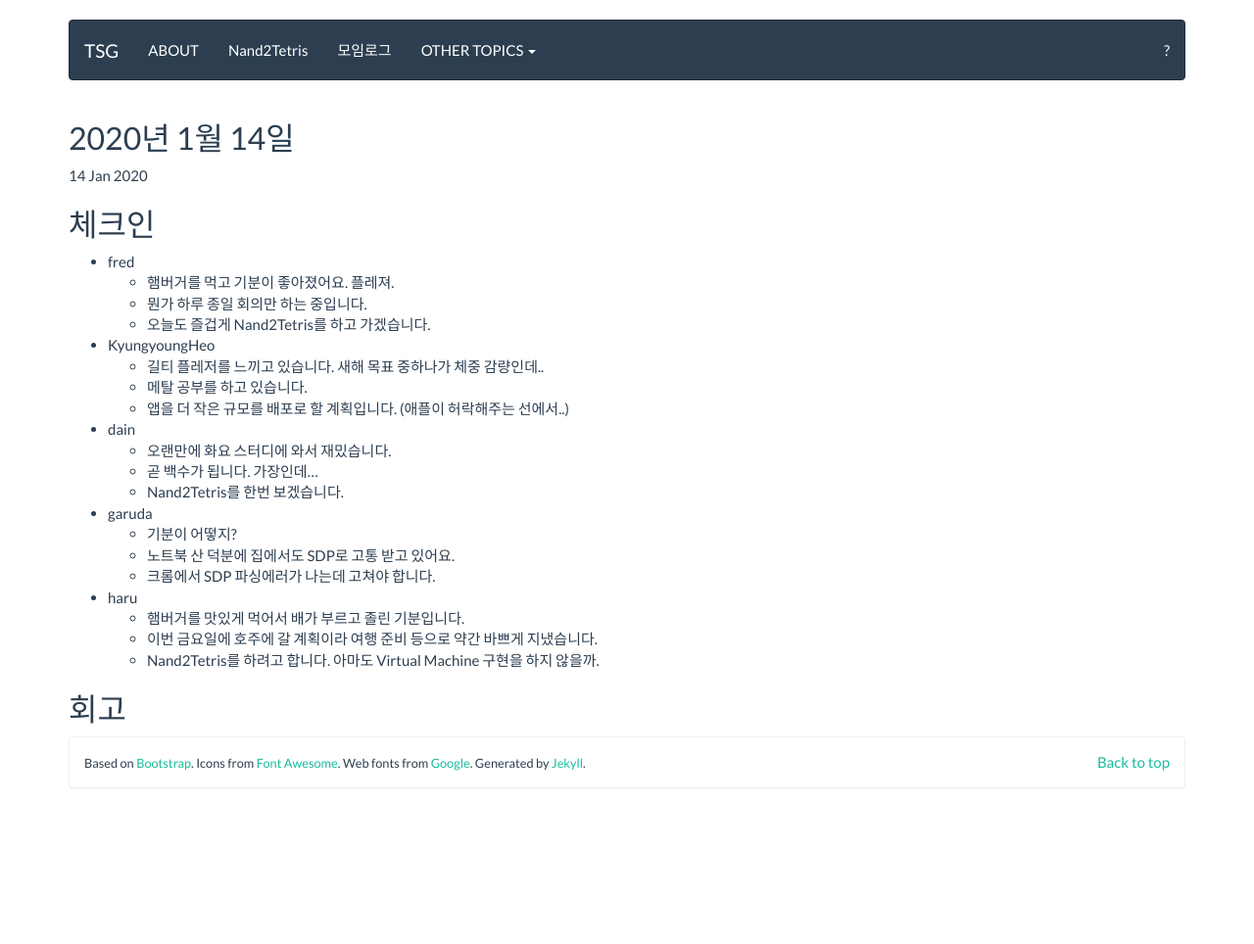
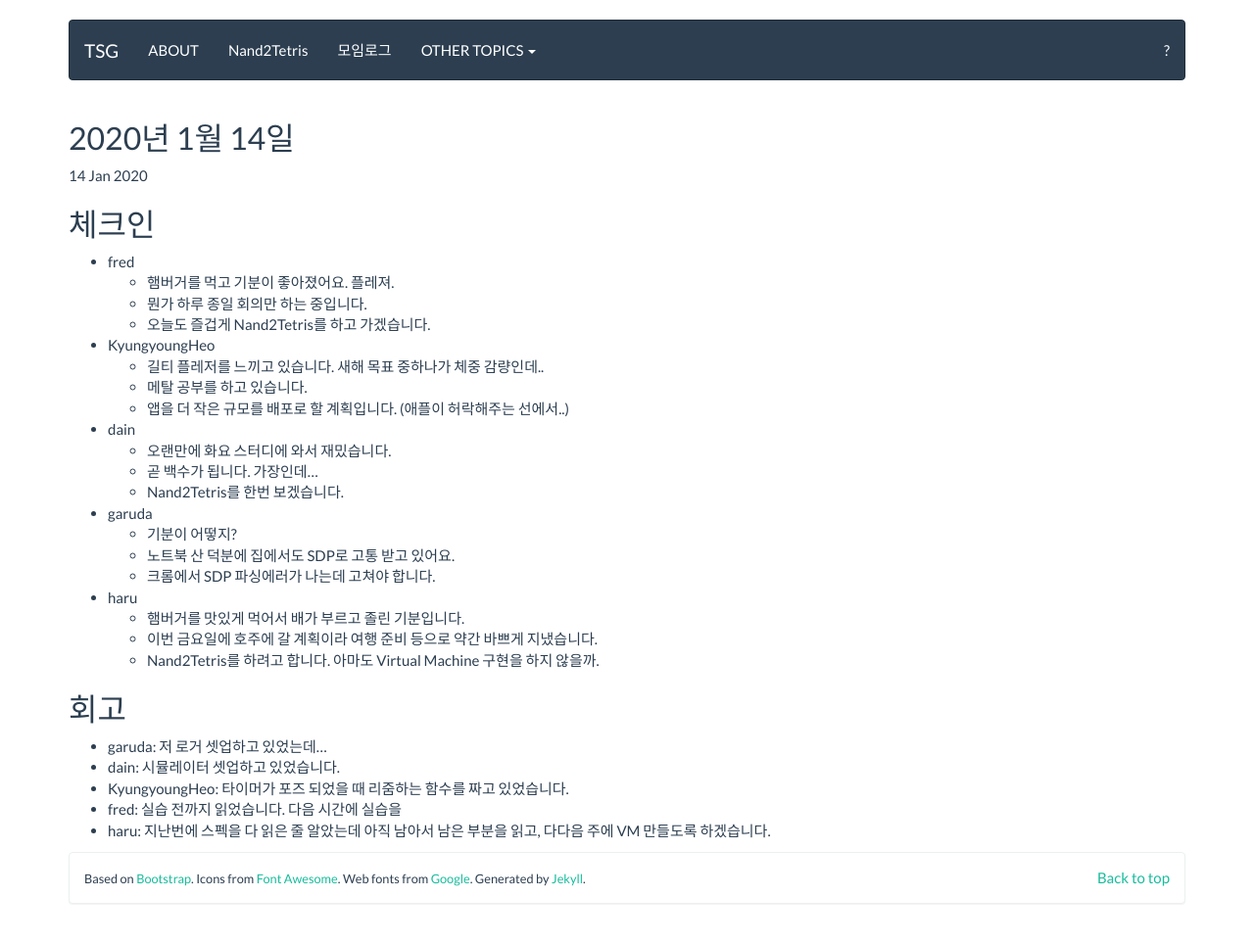
Before and after one commit to tuestudy/tuestudy.github.io, a Jekyll site: the page built from _posts/2020-01-14-meeting.md, in a window 1280 px wide. Shown: the whole page at 98% size. Built offline with Jekyll 4.4.1, drawn with Linux system fonts in a browser that asks for light colours; before the commit the page ends 900 px from its top, so only the background shows below that.

Commit message:
2020년 1월 14일 회고

```diff
--- a/_posts/2020-01-14-meeting.md
+++ b/_posts/2020-01-14-meeting.md
@@ -30,3 +30,9 @@
   - Nand2Tetris를 하려고 합니다. 아마도 Virtual Machine 구현을 하지 않을까.
 
 ## 회고
+
+- garuda: 저 로거 셋업하고 있었는데...
+- dain: 시뮬레이터 셋업하고 있었습니다.
+- KyungyoungHeo: 타이머가 포즈 되었을 때 리줌하는 함수를 짜고 있었습니다.
+- fred: 실습 전까지 읽었습니다. 다음 시간에 실습을
+- haru: 지난번에 스펙을 다 읽은 줄 알았는데 아직 남아서 남은 부분을 읽고, 다다음 주에 VM 만들도록 하겠습니다.
```
